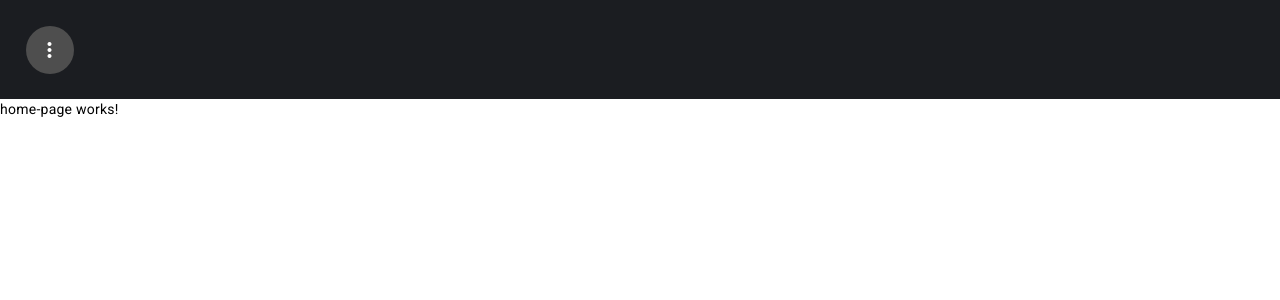
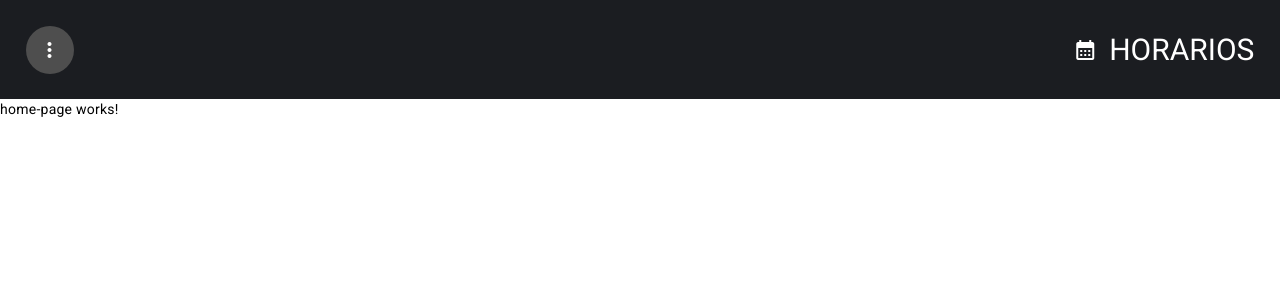
Before and after one commit to TV3ntu/PDS-2024-frontend, an Angular app: page / in a window 1280 px wide. Shown: the top 300 px of the page. Built offline with nearby package versions, Linux system fonts and the light colour scheme.

Commit message:
Agrego título al header

```diff
--- a/src/app/components/header/header.component.css
+++ b/src/app/components/header/header.component.css
@@ -3,6 +3,17 @@ header{
     position: sticky;
     top:0;
     background-color: var(--primary-color);
+    display: flex;
+    justify-content: space-between;
+    align-items: center;
+}
+header h1{
+    margin: 0;
+    display: flex;
+    align-items: center;
+    gap: 1rem;
+    font-size: 2.5rem;
+    color: var(--light-color);
 }
 header button {
     background-color: rgb(78, 78, 78);
--- a/src/app/components/header/header.component.html
+++ b/src/app/components/header/header.component.html
@@ -2,6 +2,8 @@
     <button mat-icon-button [matMenuTriggerFor]="menu" aria-label="icon-button with a menu">
       <mat-icon>more_vert</mat-icon>
     </button>
+
+    <h1><mat-icon>calendar_month</mat-icon>HORARIOS</h1>
       <mat-menu #menu="matMenu">
         <button (click)="goTo('instituciones')" mat-menu-item>
           <mat-icon>school</mat-icon>
--- a/src/styles.css
+++ b/src/styles.css
@@ -56,6 +56,7 @@ app-root{
 h1,h2,h3,h4,h5,h6,p,span{
     font-family: var(--primary-font);
     font-weight: normal;
+    margin: 0;
 }
 
 .text-bold{
```
